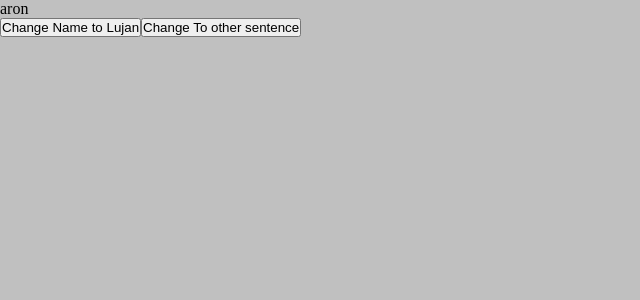
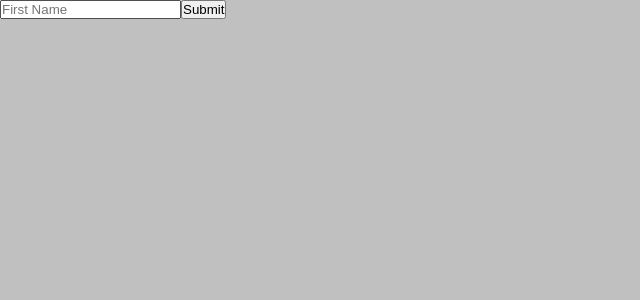
Before and after one commit to LoohanZero/AronMarvelApp, a React (Create React App) app: page / in a window 1280 px wide. Shown: the top 300 px of the page, without its empty margins (0-640 px from the left). Built offline with nearby package versions, Linux system fonts and the light colour scheme.

Commit message:
Adding forms

```diff
--- a/src/App.js
+++ b/src/App.js
@@ -1,40 +1,18 @@
 
 import React, { useState, useEffect } from 'react';
-import axios from 'axios';
-
-// SYNC CODE -> 1st solved
-
-// ASYNC CODE --> DIVIDED IN 2 -> 1) JAVASCRIPT ASYNC CODE (setTimeout, setInterval) -> 2d solved
-//                                2) CALLS TO THE BACKEND: FETCH, AXIOS, XMLHTTPREQUEST -> last solved
-
-//LIFECYCLE
-// 1) The mounting (the first rendering)
-// 2) Rerender (useState FORCES A RERENDER WHEN ITS VARIABLE IS CHANGED)
-// 3) Unmount (delete and destroy everything)
-function App() {
-  const [ name, setName ] = useState('aron');
-  const [ otherName, setOtherName ] = useState('aron');
-  const [ characters, setCharacters] = useState(null);
-  const [ comics, setComics ] = useState(undefined);
+import Practice from './components/Practice';
+import Counter from './components/Counter';
+import ControlledForm from './components/ControlledForm';
 
 
-  const clickButton = () => {
-    setTimeout(() => setName('Button Clicked from clickButton'), 2000);
-  }
-  // Terminal prints Promise<pending> -> resolved or rejected
+function App() {
 
-  console.log(clickButton);
   return (
     <div className="App">
-      <header>
-        <nav>
-          <p>{name}</p>
-          <button onClick={() => setName('Lujan')}>Change Name to Lujan</button>
-          <button onClick={clickButton}>Change To other sentence</button>
-        </nav>
-      </header>
-      <main>
-      </main>
+      <ControlledForm/>
+      {/* <UncontrolledForm/> */}
+      {/* <Practice/>
+      <Counter/> */}
     </div>
   );
 }
--- /dev/null
+++ b/src/components/ControlledForm.js
@@ -0,0 +1,24 @@
+import React, {useState} from 'react'
+
+const ControlledForm = () => {
+    const [firstName, setFirstName] = useState('')
+
+    const submittedForm = (event) => {
+        event.preventDefault()
+        console.log(event)
+        console.log(event.target.firstName.value);
+        console.log(event.target.lastName.value);
+    }
+    console.log(firstName)
+  return (
+    <form onSubmit={submittedForm}>
+        <input type="text" name="firstName" placeholder='First Name' value={firstName} onChange={(event) => setFirstName(event.target.value)} />
+        {/* <input name="lastName" placeholder='Lastname'/>
+        <input type="email" name="email" placeholder='Email'/> */}
+
+        <button type="submit">Submit</button>
+    </form>
+  )
+}
+
+export default ControlledForm
--- /dev/null
+++ b/src/components/Counter.js
@@ -0,0 +1,9 @@
+import React from 'react'
+
+const Counter = () => {
+  return (
+    <div>Counter</div>
+  )
+}
+
+export default Counter
--- /dev/null
+++ b/src/components/Practice.js
@@ -0,0 +1,35 @@
+import React, { useState, useEffect } from 'react';
+
+// SYNC CODE -> 1st solved
+// ASYNC CODE --> DIVIDED IN 2 -> 1) JAVASCRIPT ASYNC CODE (setTimeout, setInterval) -> 2d solved
+//                                2) CALLS TO THE BACKEND: FETCH, AXIOS, XMLHTTPREQUEST -> last solved
+
+//LIFECYCLE
+// 1) The mounting (the first rendering)
+// 2) Rerender (useState FORCES A RERENDER WHEN ITS VARIABLE IS CHANGED)
+// 3) Unmount (delete and destroy everything)
+
+const Practice = () => {
+    const [ name, setName ] = useState('aron');
+    const [ number, setNumber ] = useState(0);
+    const [ characters, setCharacters] = useState(null);
+    const [ comics, setComics ] = useState(undefined);
+
+    const clickButton = () => {
+        setTimeout(() => setName(`My name is ${name}`));
+        // "My name is " + name
+        // `My name is ${name}`
+    }
+    // Terminal prints Promise<pending> -> resolved or rejected
+
+    console.log(clickButton);
+  return (
+    <div>
+        <p>{name}</p>
+        <button onClick={() => setName('Lujan')}>Change Name to Lujan</button>
+        <button onClick={clickButton}>Change to other sentence</button>
+    </div>
+  )
+}
+
+export default Practice
```
Also changed, not shown: src/components/UncontrolledForm.js (added, +22 -0 lines).
